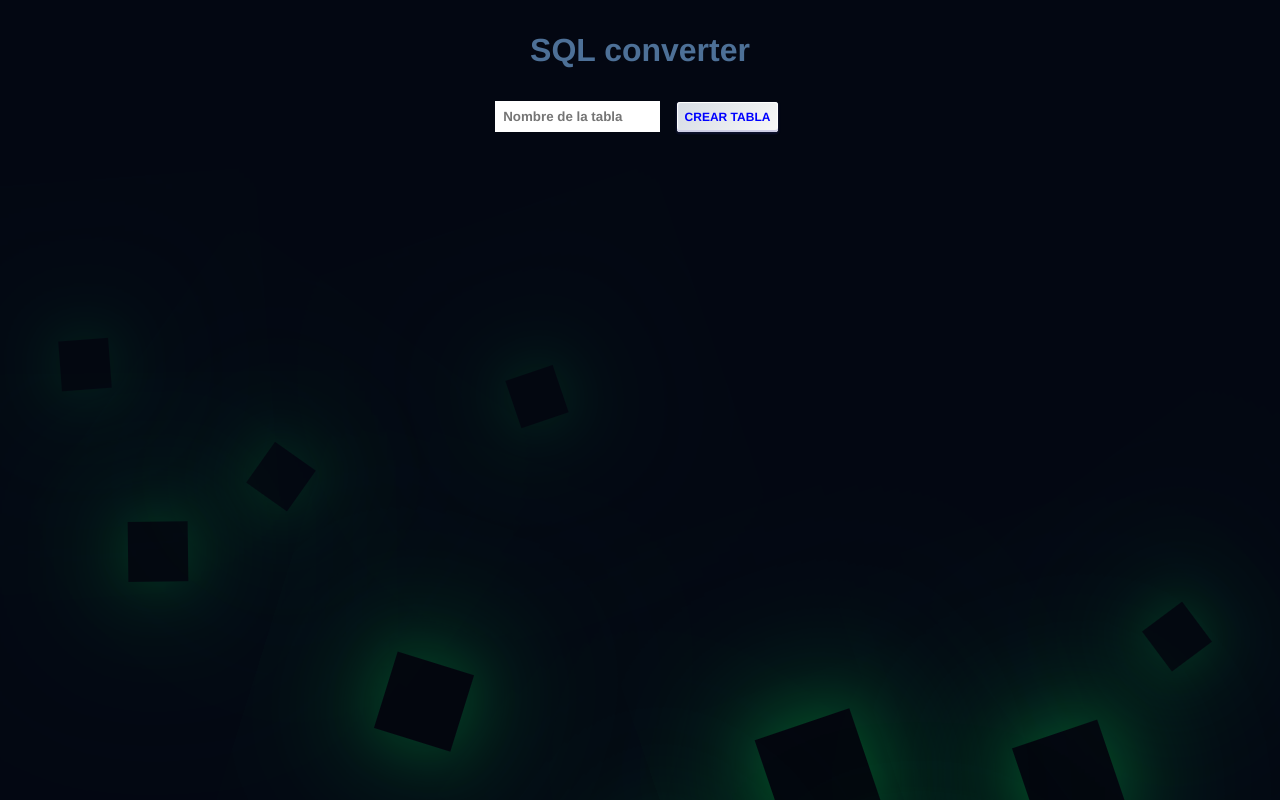
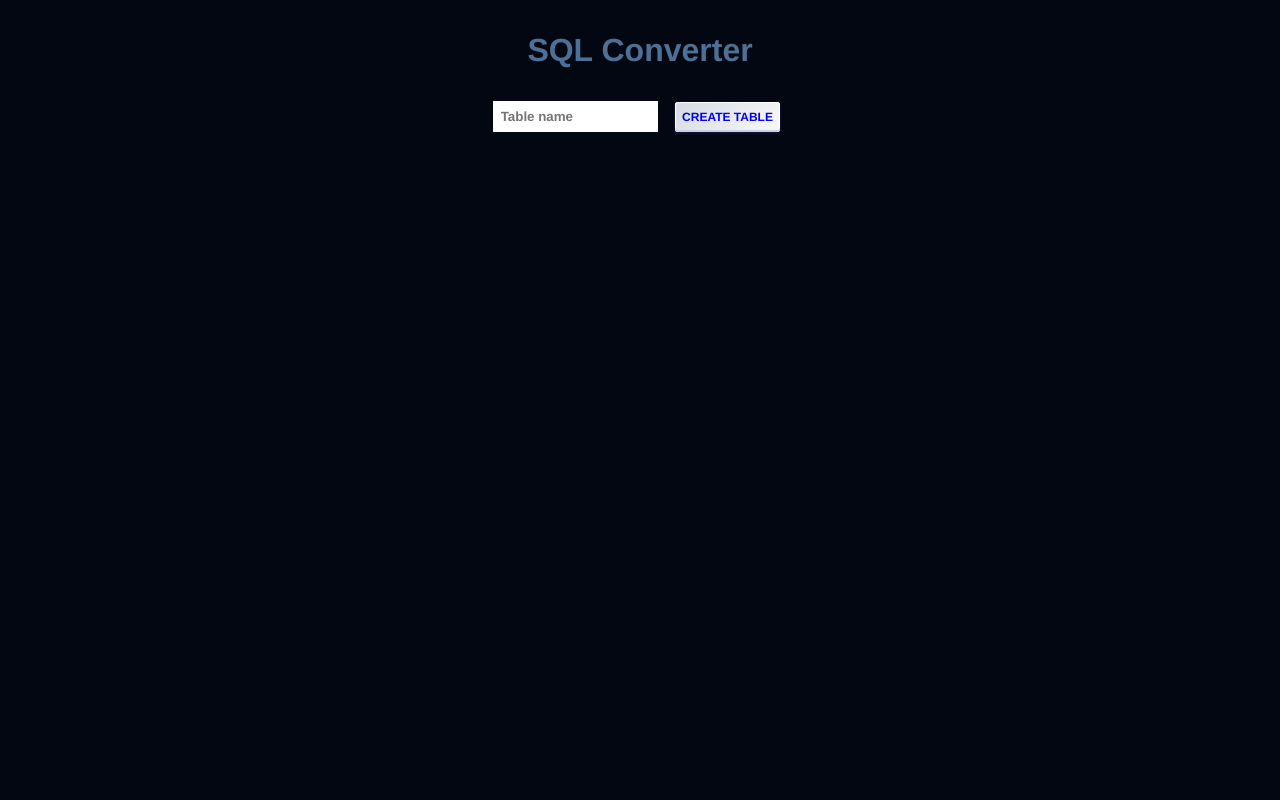
Before and after one commit to Damanger/sql-converter, a React (Create React App) app: page / in a window 1280 px wide. Built offline with nearby package versions, Linux system fonts and the light colour scheme.

Commit message:
updating table

```diff
--- a/src/App.css
+++ b/src/App.css
@@ -1,76 +1,3 @@
-.wrap span {
-position: fixed;
-bottom: -180px;
-height: 50px;
-width: 50px;
-z-index: -1;
-background-color: #000000;
-box-shadow: 0 0 50px #00ff5e, 0 0 100px #00ff5e, 0 0 150px #00ff5e, 0 0 200px #00ff5e;
-animation: animate 10s linear infinite;
-}
-.wrap span:nth-child(1) {
-left: 60px;
-animation-delay: 0.6s;
-}
-.wrap span:nth-child(2) {
-left: 10%;
-animation-delay: 3s;
-width: 60px;
-height: 60px;
-}
-.wrap span:nth-child(3) {
-left: 20%;
-animation-delay: 2s;
-}
-.wrap span:nth-child(4) {
-left: 30%;
-animation-delay: 5s;
-width: 80px;
-height: 80px;
-}
-.wrap span:nth-child(5) {
-left: 40%;
-animation-delay: 1s;
-}
-.wrap span:nth-child(6) {
-left: 50%;
-animation-delay: 7s;
-}
-.wrap span:nth-child(7) {
-left: 60%;
-animation-delay: 6s;
-width: 100px;
-height: 100px;
-}
-.wrap span:nth-child(8) {
-left: 70%;
-animation-delay: 8s;
-}
-.wrap span:nth-child(9) {
-left: 80%;
-animation-delay: 6s;
-width: 90px;
-height: 90px;
-}
-.wrap span:nth-child(10) {
-left: 90%;
-animation-delay: 4s;
-}
-
-@keyframes animate {
-0% {
-  transform: translateY(0);
-  opacity: 0.3;
-}
-80% {
-  opacity: .1;
-}
-100% {
-  transform: translateY(-800px) rotate(360deg);
-  opacity: 0;
-}
-}
-
 .scroll-watcher {
   background-color: #30ff00;
   height: 2px;
--- a/src/App.jsx
+++ b/src/App.jsx
@@ -28,18 +28,6 @@ function App() {
     }, []);
 
     return (<>
-        <div className="wrap">
-            <span></span>
-            <span></span>
-            <span></span>
-            <span></span>
-            <span></span>
-            <span></span>
-            <span></span>
-            <span></span>
-            <span></span>
-            <span></span>
-        </div>
         <div className="scroll-watcher"></div>
         <div className="App">
             <InputTabla onCrearTabla={handleCrearTabla} />
--- a/src/components/inputTabla.jsx
+++ b/src/components/inputTabla.jsx
@@ -11,27 +11,27 @@ const InputTabla = ({ onCrearTabla }) => {
 
     const handleClick = () => {
         if (/^\d/.test(nombreTabla)) {
-            alert('El nombre de la tabla no puede comenzar con un número.');
+            alert('Table´s name cannot start with a number.');
             return;
         }
 
         if (nombreTabla.includes(' ')) {
-            alert('El nombre de la tabla no puede contener espacios.');
+            alert('Table´s name cannot contain whitespaces.');
             return;
         }
 
         if (nombreTabla.trim() !== '') {
             onCrearTabla(nombreTabla);
-            setTablaCreada(true); // Marcar la tabla como creada
+            setTablaCreada(true); // Set table as created
         }
     };
 
     return (
         <>
-            <h1 className={styles.container}>SQL converter</h1>
+            <h1 className={styles.container}>SQL Converter</h1>
             <div className={styles.container}>
-                <input type="text" placeholder="Nombre de la tabla" value={nombreTabla} onChange={handleChange} className={styles.input} />
-                <button onClick={handleClick} className={styles.button} style={{color:'blue'}}>{tablaCreada ? 'Renombrar Tabla' : 'Crear Tabla'}</button>
+                <input type="text" placeholder="Table name" value={nombreTabla} onChange={handleChange} className={styles.input} />
+                <button onClick={handleClick} className={styles.button} style={{color:'blue'}}>{tablaCreada ? 'Rename table' : 'Create Table'}</button>
             </div>
         </>
     );
--- a/src/components/tabla.jsx
+++ b/src/components/tabla.jsx
@@ -5,21 +5,21 @@ const Tabla = ({ nombreTabla, columnas }) => {
     const [editandoHeaders, setEditandoHeaders] = useState(false);
     const [nuevosHeaders, setNuevosHeaders] = useState(['id', ...columnas]);
     const [filas, setFilas] = useState([
-        { datos: ['dato1', 'dato2', 'dato3'] }
+        { datos: ['data1', 'data2', 'data3'] }
     ]);
-    const [inputHabilitado, setInputHabilitado] = useState(false); // Nuevo estado para controlar si el input está habilitado o no
-    const [sentenciaSQL, setSentenciaSQL] = useState(''); // Nuevo estado para almacenar la sentencia SQL
-    const [resultadoSQL, setResultadoSQL] = useState(''); // Nuevo estado para almacenar el resultado de la sentencia SQL
+    const [inputHabilitado, setInputHabilitado] = useState(false); // New state to controll if an input is enable or not
+    const [sentenciaSQL, setSentenciaSQL] = useState(''); // New state to save SQL sentence
+    const [resultadoSQL, setResultadoSQL] = useState(''); // New state ti save the result of the SQL sentence
     const [sql, setSQL] = useState('');
 
     const handleEditarHeaders = () => {
         setEditandoHeaders(true);
-        setInputHabilitado(true); // Habilitar el input al hacer clic en editar
+        setInputHabilitado(true); // Enable input when editing headers
     };
 
     const handleGuardarHeaders = () => {
         setEditandoHeaders(false);
-        setInputHabilitado(false); // Deshabilitar el input al guardar
+        setInputHabilitado(false); // Disable input when saving headers
     };
 
     const handleChangeHeader = (index, e) => {
@@ -94,14 +94,14 @@ const Tabla = ({ nombreTabla, columnas }) => {
 
     const handleGenerarSQL = () => {
         if (!allValuesFilled()) {
-            alert('Por favor, rellene todos los valores en la tabla antes de generar una sentencia SQL.');
+            alert('Please update every row and column with data to generate a SQL sentence.');
             return;
         }
         if (sentenciaSQL.toLowerCase().startsWith('everything')) {
             nuevaSentenciaSQL = `SELECT * FROM ${nombreTabla}`;
-            setResultadoSQL(nuevaSentenciaSQL); // Actualizar el estado con la sentencia SQL generada
+            setResultadoSQL(nuevaSentenciaSQL); // Update the state with the generated SQL sentence
 
-            // Construir el diccionario con los datos de la tabla
+            // Convert the table data to a dictionary
             const tablaDict = {};
             nuevosHeaders.forEach((header, index) => {
                 tablaDict[header] = filas.map(fila => fila.datos[index]);
@@ -109,26 +109,26 @@ const Tabla = ({ nombreTabla, columnas }) => {
 
             const jsonString = JSON.stringify(tablaDict, null, 2);
             const sqlString = jsonString
-                .replace(/[{}]/g, '') // Reemplaza tanto '{' como '}' por ''
-                .replace(/\n/g, ''); // Reemplaza los saltos de línea por ''
+                .replace(/[{}]/g, '') // Delete curly braces
+                .replace(/\n/g, ''); // Replace new lines with empty string
             setSQL(sqlString);
         }
         else if(sentenciaSQL.toLowerCase().startsWith('max')){
-            // Obtener el nombre de la columna
+            // Get the column name from the SQL sentence
             const columnName = sentenciaSQL.split(' ')[1];
-            // Verificar si la columna existe en los headers
+            // Verify if the column exists
             if (nuevosHeaders.includes(columnName)) {
                 nuevaSentenciaSQL = `SELECT MAX(${columnName}) FROM ${nombreTabla}`;
                 const columnData = getColumnData(columnName);
                 const maxValue = Math.max(...columnData);
                 exe = `El valor máximo de ${columnName} es: ${maxValue}`;
-                setResultadoSQL(nuevaSentenciaSQL); // Actualizar el estado con la sentencia SQL generada
-                setSQL(exe); // Mostrar el resultado de la sentencia SQL
+                setResultadoSQL(nuevaSentenciaSQL); // Update the state with the generated SQL sentence
+                setSQL(exe); // Show the result of the SQL sentence
             } else {
-                // Si la columna no existe, muestra un mensaje de error
-                nuevaSentenciaSQL = 'Columna no encontrada';
-                setResultadoSQL(nuevaSentenciaSQL); // Actualizar el estado con la sentencia SQL generada
-                setSQL(''); // Limpiar el estado de SQL
+                // if the column does not exist
+                nuevaSentenciaSQL = 'Column not found';
+                setResultadoSQL(nuevaSentenciaSQL); // Update the state with the generated SQL sentence
+                setSQL(''); // Clear the result of the SQL sentence
             }
         }
     };
@@ -149,7 +149,7 @@ const Tabla = ({ nombreTabla, columnas }) => {
                             nuevosHeaders.map((header, index) => (
                                 <th key={index}>
                                     <input type="text" value={header} style={{display:'flex', textAlign:'center'}} onChange={(e) => handleChangeHeader(index, e)} />
-                                    <button className={styles.button} style={{color:'red'}} onClick={() => handleEliminarColumna(index)} disabled={nuevosHeaders.length <= 1}>Eliminar</button>
+                                    <button className={styles.button} style={{color:'red'}} onClick={() => handleEliminarColumna(index)} disabled={nuevosHeaders.length <= 1}>Delete</button>
                                 </th>
                             ))
                         ) : (
@@ -159,11 +159,11 @@ const Tabla = ({ nombreTabla, columnas }) => {
                         )}
                         <th>
                             {editandoHeaders ? (<>
-                                <button className={styles.button} style={{color:'green'}} onClick={handleGuardarHeaders}>Guardar</button>
-                                <button className={styles.button} style={{color:'mediumseagreen'}} onClick={handleAgregarColumna} disabled={nuevosHeaders.length >= 5}>Agregar Columna</button>
+                                <button className={styles.button} style={{color:'green'}} onClick={handleGuardarHeaders}>Save</button>
+                                <button className={styles.button} style={{color:'mediumseagreen'}} onClick={handleAgregarColumna} disabled={nuevosHeaders.length >= 5}>Add Column</button>
                                 </>
                             ) : (
-                                <button className={styles.button} style={{color:'green'}} onClick={handleEditarHeaders}>Editar</button>
+                                <button className={styles.button} style={{color:'green'}} onClick={handleEditarHeaders}>Edit</button>
                             )}
                         </th>
                     </tr>
@@ -178,7 +178,7 @@ const Tabla = ({ nombreTabla, columnas }) => {
                             ))}
                             <td>
                                 {editandoHeaders && (
-                                    <button className={styles.button} style={{color:'red'}} onClick={() => handleEliminarFila(filaIndex)} disabled={filas.length <= 1}>Eliminar Fila</button>
+                                    <button className={styles.button} style={{color:'red'}} onClick={() => handleEliminarFila(filaIndex)} disabled={filas.length <= 1}>Delete Row</button>
                                 )}
                             </td>
                         </tr>
@@ -187,12 +187,12 @@ const Tabla = ({ nombreTabla, columnas }) => {
             </table>
             <div>
                 {editandoHeaders && (
-                    <button className={styles.button} style={{color:'mediumseagreen'}} onClick={handleAgregarFila} disabled={filas.length >= 5}>Agregar Fila</button>
+                    <button className={styles.button} style={{color:'mediumseagreen'}} onClick={handleAgregarFila} disabled={filas.length >= 5}>Add Row</button>
                 )}
             </div>
             <div style={{margin:'2rem'}}>
                 <input type="text" placeholder="Sentencia SQL" onChange={handleSentenciaSQLChange} />
-                <button className={styles.button} style={{color:'blue'}} onClick={handleGenerarSQL}>Generar SQL</button>
+                <button className={styles.button} style={{color:'blue'}} onClick={handleGenerarSQL}>Generate SQL</button>
             </div>
             <div style={{margin:'2rem'}}>
                 <h3 className={styles.tableContainer}>SQL sentence</h3>
```
